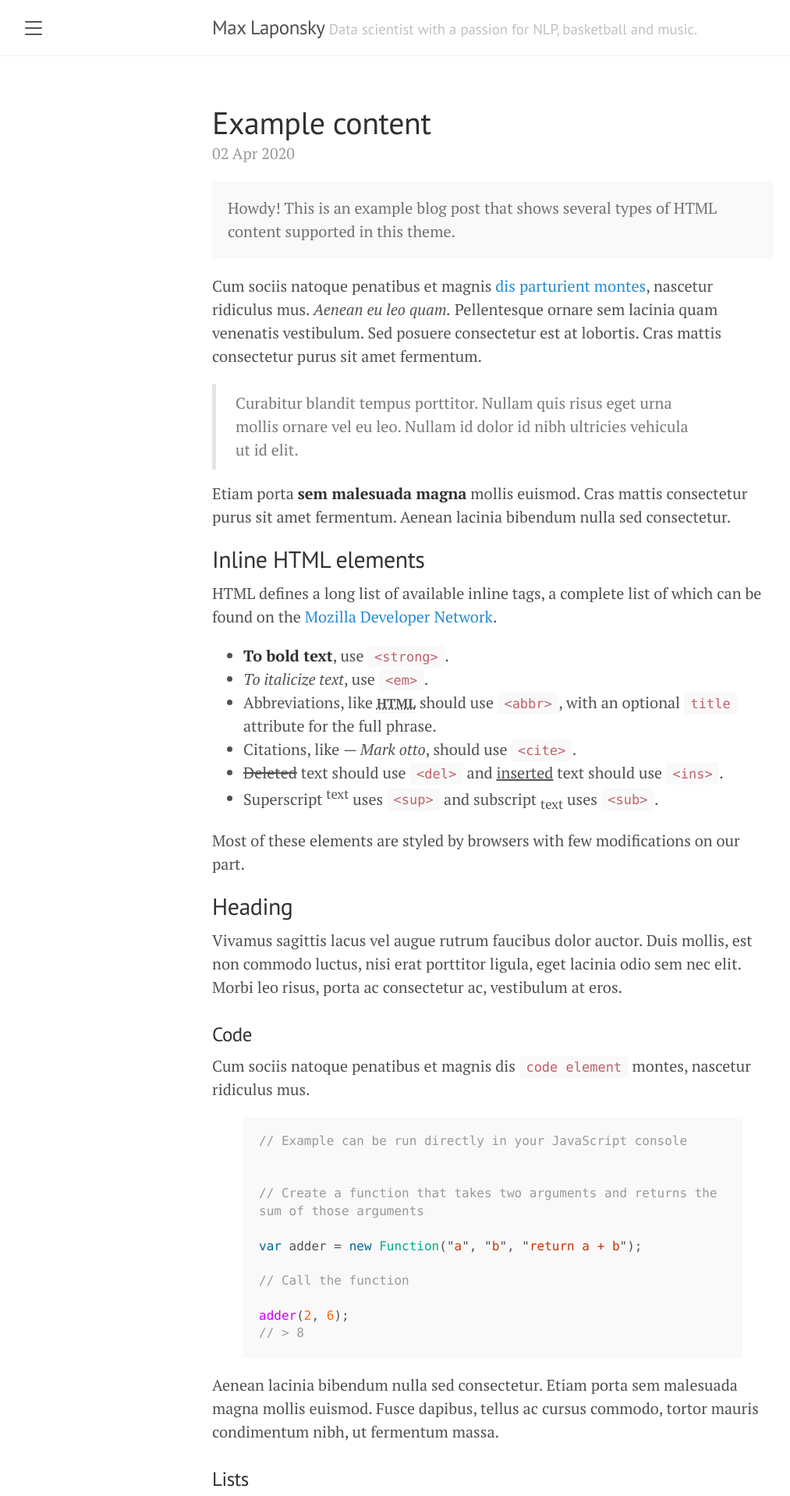
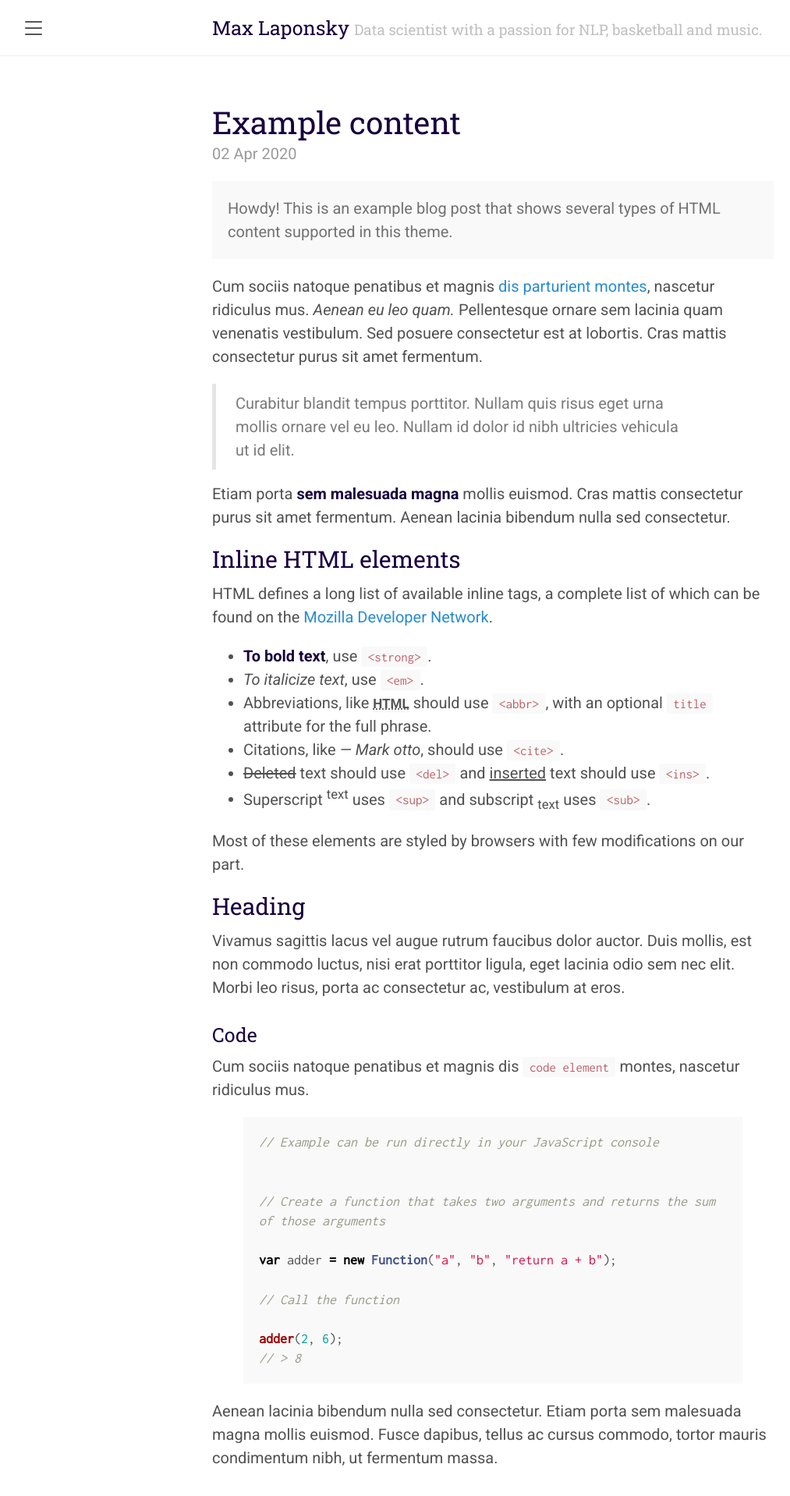
Before and after one commit to mlaponsky/mlaponsky.github.io, a Jekyll site: the page built from _posts/2020-04-02-example-content.md, in a window 1280 px wide. Shown: the top 1918 px of the page at 78% size, without its empty margins (8-1021 px from the left). Built offline with Jekyll 4.4.1, drawn with Linux system fonts in a browser that asks for light colours.

Commit message:
Updated styles

```diff
--- a/_config.yml
+++ b/_config.yml
@@ -6,6 +6,7 @@ url:                 https://mlaponsky.github.io
 baseurl:             ''
 paginate:            5
 permalink:           pretty
+highligher:          rouge
 
 # About/contact
 author:
--- a/_includes/head.html
+++ b/_includes/head.html
@@ -19,7 +19,10 @@
   <link rel="stylesheet" href="{{ '/public/css/poole.css' | absolute_url }}">
   <link rel="stylesheet" href="{{ '/public/css/syntax.css' | absolute_url }}">
   <link rel="stylesheet" href="{{ '/public/css/lanyon.css' | absolute_url }}">
-  <link rel="stylesheet" href="https://fonts.googleapis.com/css?family=PT+Serif:400,400italic,700%7CPT+Sans:400">
+  <link rel="preconnect" href="https://fonts.googleapis.com">
+  <link rel="preconnect" href="https://fonts.gstatic.com" crossorigin>
+  <link href="https://fonts.googleapis.com/css2?family=Inconsolata&family=Roboto+Condensed:ital,wght@0,300;0,400;0,700;1,300;1,400;1,700&family=Roboto+Slab:wght@300;400;700&family=Roboto:ital,wght@0,400;0,700;1,400;1,700&display=swap" rel="stylesheet">
+
 
   <link rel="apple-touch-icon-precomposed" sizes="144x144" href="{{ '/public/apple-touch-icon-precomposed.png' | absolute_url }}">
   <link rel="shortcut icon" href="{{ '/public/favicon.ico' | absolute_url }}">
--- a/public/css/lanyon.css
+++ b/public/css/lanyon.css
@@ -41,14 +41,14 @@ body {
 }
 
 html {
-  font-family: "PT Serif", Georgia, "Times New Roman", serif;
+  font-family: "Roboto", Arial, Helvetica, sans-serif;
 }
 
 h1, h2, h3, h4, h5, h6 {
-  font-family: "PT Sans", Helvetica, Arial, sans-serif;
+  font-family: "Roboto Slab", Helvetica, Arial, sans-serif;
   font-weight: 400;
-  color: #313131;
-  letter-spacing: -.025rem;
+  color: #18003f;
+  /* letter-spacing: -.025rem; */
 }
 
 
@@ -102,10 +102,10 @@ h1, h2, h3, h4, h5, h6 {
 .masthead-title {
   margin-top: 0;
   margin-bottom: 0;
-  color: #505050;
+  color: #18003f;
 }
 .masthead-title a {
-  color: #505050;
+  color: #18003f;
 }
 .masthead-title small {
   font-size: 75%;
@@ -151,7 +151,7 @@ h1, h2, h3, h4, h5, h6 {
   font-family: "PT Sans", Helvetica, Arial, sans-serif;
   font-size: .875rem; /* 15px */
   color: rgba(255,255,255,.6);
-  background-color: #202020;
+  background-color: #18003f;
   -webkit-transition: all .3s ease-in-out;
           transition: all .3s ease-in-out;
 }
@@ -217,7 +217,7 @@ a.sidebar-nav-item:focus {
   display: flex;
   align-items: center;
   padding: .25rem .75rem;
-  color: #505050;
+  color: #18003f;
   background-color: #fff;
   border-radius: .25rem;
   cursor: pointer;
@@ -235,7 +235,7 @@ a.sidebar-nav-item:focus {
 #sidebar-checkbox:focus ~ .sidebar-toggle,
 #sidebar-checkbox:checked ~ .sidebar-toggle {
   color: #fff;
-  background-color: #555;
+  background-color: #18003f;
 }
 
 .sidebar-toggle:active:before,
@@ -311,7 +311,7 @@ a.sidebar-nav-item:focus {
 .page-title,
 .post-title,
 .post-title a {
-  color: #303030;
+  color: #18003f;
 }
 .page-title,
 .post-title {
@@ -554,5 +554,5 @@ a.pagination-item:hover {
 
 /* Only one tweak for a reverse layout */
 .layout-reverse.sidebar-overlay #sidebar-checkbox:checked ~ .sidebar {
-  box-shadow: -.25rem 0 .5rem rgba(0,0,0,.1);
+  box-shadow: -.25rem 0 .5rem #18003f;
 }
--- a/public/css/poole.css
+++ b/public/css/poole.css
@@ -84,7 +84,7 @@ h1, h2, h3, h4, h5, h6 {
   margin-bottom: .5rem;
   font-weight: bold;
   line-height: 1.25;
-  color: #313131;
+  color: #18003f;
   text-rendering: optimizeLegibility;
 }
 h1 {
@@ -110,7 +110,7 @@ p {
 }
 
 strong {
-  color: #303030;
+  color: #18003f;
 }
 
 
@@ -150,7 +150,7 @@ abbr[title] {
 /* Code */
 code,
 pre {
-  font-family: Menlo, Monaco, "Courier New", monospace;
+  font-family: "Inconsolata", Menlo, Monaco, "Courier New", monospace;
 }
 code {
   padding: .25em .5em;
@@ -164,7 +164,7 @@ pre {
   margin-top: 0;
   margin-bottom: 1rem;
   padding: 1rem;
-  font-size: .8rem;
+  font-size: 0.9rem;
   line-height: 1.4;
   white-space: pre;
   white-space: pre-wrap;
@@ -190,7 +190,7 @@ pre code {
 
 /* Gist via GitHub Pages */
 .gist .gist-file {
-  font-family: Menlo, Monaco, "Courier New", monospace !important;
+  font-family: "Inconsolata", Menlo, Monaco, "Courier New", monospace !important;
 }
 .gist .markdown-body {
   padding: 15px;
@@ -337,7 +337,7 @@ tbody tr:nth-child(odd) th {
 .page-title,
 .post-title,
 .post-title a {
-  color: #303030;
+  color: #18003f;
 }
 .page-title,
 .post-title {
--- a/public/css/syntax.css
+++ b/public/css/syntax.css
@@ -1,65 +1,213 @@
-.highlight .hll { background-color: #ffc; }
-.highlight .c { color: #999; } /* Comment */
-.highlight .err { color: #a00; background-color: #faa } /* Error */
-.highlight .k { color: #069; } /* Keyword */
-.highlight .o { color: #555 } /* Operator */
-.highlight .cm { color: #09f; font-style: italic } /* Comment.Multiline */
-.highlight .cp { color: #099 } /* Comment.Preproc */
-.highlight .c1 { color: #999; } /* Comment.Single */
-.highlight .cs { color: #999; } /* Comment.Special */
-.highlight .gd { background-color: #fcc; border: 1px solid #c00 } /* Generic.Deleted */
-.highlight .ge { font-style: italic } /* Generic.Emph */
-.highlight .gr { color: #f00 } /* Generic.Error */
-.highlight .gh { color: #030; } /* Generic.Heading */
-.highlight .gi { background-color: #cfc; border: 1px solid #0c0 } /* Generic.Inserted */
-.highlight .go { color: #aaa } /* Generic.Output */
-.highlight .gp { color: #009; } /* Generic.Prompt */
-.highlight .gs { } /* Generic.Strong */
-.highlight .gu { color: #030; } /* Generic.Subheading */
-.highlight .gt { color: #9c6 } /* Generic.Traceback */
-.highlight .kc { color: #069; } /* Keyword.Constant */
-.highlight .kd { color: #069; } /* Keyword.Declaration */
-.highlight .kn { color: #069; } /* Keyword.Namespace */
-.highlight .kp { color: #069 } /* Keyword.Pseudo */
-.highlight .kr { color: #069; } /* Keyword.Reserved */
-.highlight .kt { color: #078; } /* Keyword.Type */
-.highlight .m { color: #f60 } /* Literal.Number */
-.highlight .s { color: #d44950 } /* Literal.String */
-.highlight .na { color: #4f9fcf } /* Name.Attribute */
-.highlight .nb { color: #366 } /* Name.Builtin */
-.highlight .nc { color: #0a8; } /* Name.Class */
-.highlight .no { color: #360 } /* Name.Constant */
-.highlight .nd { color: #99f } /* Name.Decorator */
-.highlight .ni { color: #999; } /* Name.Entity */
-.highlight .ne { color: #c00; } /* Name.Exception */
-.highlight .nf { color: #c0f } /* Name.Function */
-.highlight .nl { color: #99f } /* Name.Label */
-.highlight .nn { color: #0cf; } /* Name.Namespace */
-.highlight .nt { color: #2f6f9f; } /* Name.Tag */
-.highlight .nv { color: #033 } /* Name.Variable */
-.highlight .ow { color: #000; } /* Operator.Word */
-.highlight .w { color: #bbb } /* Text.Whitespace */
-.highlight .mf { color: #f60 } /* Literal.Number.Float */
-.highlight .mh { color: #f60 } /* Literal.Number.Hex */
-.highlight .mi { color: #f60 } /* Literal.Number.Integer */
-.highlight .mo { color: #f60 } /* Literal.Number.Oct */
-.highlight .sb { color: #c30 } /* Literal.String.Backtick */
-.highlight .sc { color: #c30 } /* Literal.String.Char */
-.highlight .sd { color: #c30; font-style: italic } /* Literal.String.Doc */
-.highlight .s2 { color: #c30 } /* Literal.String.Double */
-.highlight .se { color: #c30; } /* Literal.String.Escape */
-.highlight .sh { color: #c30 } /* Literal.String.Heredoc */
-.highlight .si { color: #a00 } /* Literal.String.Interpol */
-.highlight .sx { color: #c30 } /* Literal.String.Other */
-.highlight .sr { color: #3aa } /* Literal.String.Regex */
-.highlight .s1 { color: #c30 } /* Literal.String.Single */
-.highlight .ss { color: #fc3 } /* Literal.String.Symbol */
-.highlight .bp { color: #366 } /* Name.Builtin.Pseudo */
-.highlight .vc { color: #033 } /* Name.Variable.Class */
-.highlight .vg { color: #033 } /* Name.Variable.Global */
-.highlight .vi { color: #033 } /* Name.Variable.Instance */
-.highlight .il { color: #f60 } /* Literal.Number.Integer.Long */
-
-.css .o,
-.css .o + .nt,
-.css .nt + .nt { color: #999; }
+.highlight table td { padding: 5px; }
+.highlight table pre { margin: 0; }
+.highlight .cm {
+  color: #999988;
+  font-style: italic;
+}
+.highlight .cp {
+  color: #999999;
+  font-weight: bold;
+}
+.highlight .c1 {
+  color: #999988;
+  font-style: italic;
+}
+.highlight .cs {
+  color: #999999;
+  font-weight: bold;
+  font-style: italic;
+}
+.highlight .c, .highlight .ch, .highlight .cd, .highlight .cpf {
+  color: #999988;
+  font-style: italic;
+}
+.highlight .err {
+  color: #a61717;
+  background-color: #e3d2d2;
+}
+.highlight .gd {
+  color: #000000;
+  background-color: #ffdddd;
+}
+.highlight .ge {
+  color: #000000;
+  font-style: italic;
+}
+.highlight .gr {
+  color: #aa0000;
+}
+.highlight .gh {
+  color: #999999;
+}
+.highlight .gi {
+  color: #000000;
+  background-color: #ddffdd;
+}
+.highlight .go {
+  color: #888888;
+}
+.highlight .gp {
+  color: #555555;
+}
+.highlight .gs {
+  font-weight: bold;
+}
+.highlight .gu {
+  color: #aaaaaa;
+}
+.highlight .gt {
+  color: #aa0000;
+}
+.highlight .kc {
+  color: #000000;
+  font-weight: bold;
+}
+.highlight .kd {
+  color: #000000;
+  font-weight: bold;
+}
+.highlight .kn {
+  color: #000000;
+  font-weight: bold;
+}
+.highlight .kp {
+  color: #000000;
+  font-weight: bold;
+}
+.highlight .kr {
+  color: #000000;
+  font-weight: bold;
+}
+.highlight .kt {
+  color: #445588;
+  font-weight: bold;
+}
+.highlight .k, .highlight .kv {
+  color: #000000;
+  font-weight: bold;
+}
+.highlight .mf {
+  color: #009999;
+}
+.highlight .mh {
+  color: #009999;
+}
+.highlight .il {
+  color: #009999;
+}
+.highlight .mi {
+  color: #009999;
+}
+.highlight .mo {
+  color: #009999;
+}
+.highlight .m, .highlight .mb, .highlight .mx {
+  color: #009999;
+}
+.highlight .sa {
+  color: #000000;
+  font-weight: bold;
+}
+.highlight .sb {
+  color: #d14;
+}
+.highlight .sc {
+  color: #d14;
+}
+.highlight .sd {
+  color: #d14;
+}
+.highlight .s2 {
+  color: #d14;
+}
+.highlight .se {
+  color: #d14;
+}
+.highlight .sh {
+  color: #d14;
+}
+.highlight .si {
+  color: #d14;
+}
+.highlight .sx {
+  color: #d14;
+}
+.highlight .sr {
+  color: #009926;
+}
+.highlight .s1 {
+  color: #d14;
+}
+.highlight .ss {
+  color: #990073;
+}
+.highlight .s, .highlight .dl {
+  color: #d14;
+}
+.highlight .na {
+  color: #008080;
+}
+.highlight .bp {
+  color: #999999;
+}
+.highlight .nb {
+  color: #0086B3;
+}
+.highlight .nc {
+  color: #445588;
+  font-weight: bold;
+}
+.highlight .no {
+  color: #008080;
+}
+.highlight .nd {
+  color: #3c5d5d;
+  font-weight: bold;
+}
+.highlight .ni {
+  color: #800080;
+}
+.highlight .ne {
+  color: #990000;
+  font-weight: bold;
+}
+.highlight .nf, .highlight .fm {
+  color: #990000;
+  font-weight: bold;
+}
+.highlight .nl {
+  color: #990000;
+  font-weight: bold;
+}
+.highlight .nn {
+  color: #555555;
+}
+.highlight .nt {
+  color: #000080;
+}
+.highlight .vc {
+  color: #008080;
+}
+.highlight .vg {
+  color: #008080;
+}
+.highlight .vi {
+  color: #008080;
+}
+.highlight .nv, .highlight .vm {
+  color: #008080;
+}
+.highlight .ow {
+  color: #000000;
+  font-weight: bold;
+}
+.highlight .o {
+  color: #000000;
+  font-weight: bold;
+}
+.highlight .w {
+  color: #bbbbbb;
+}
+.highlight {
+  background-color: #f8f8f8;
+}
```
